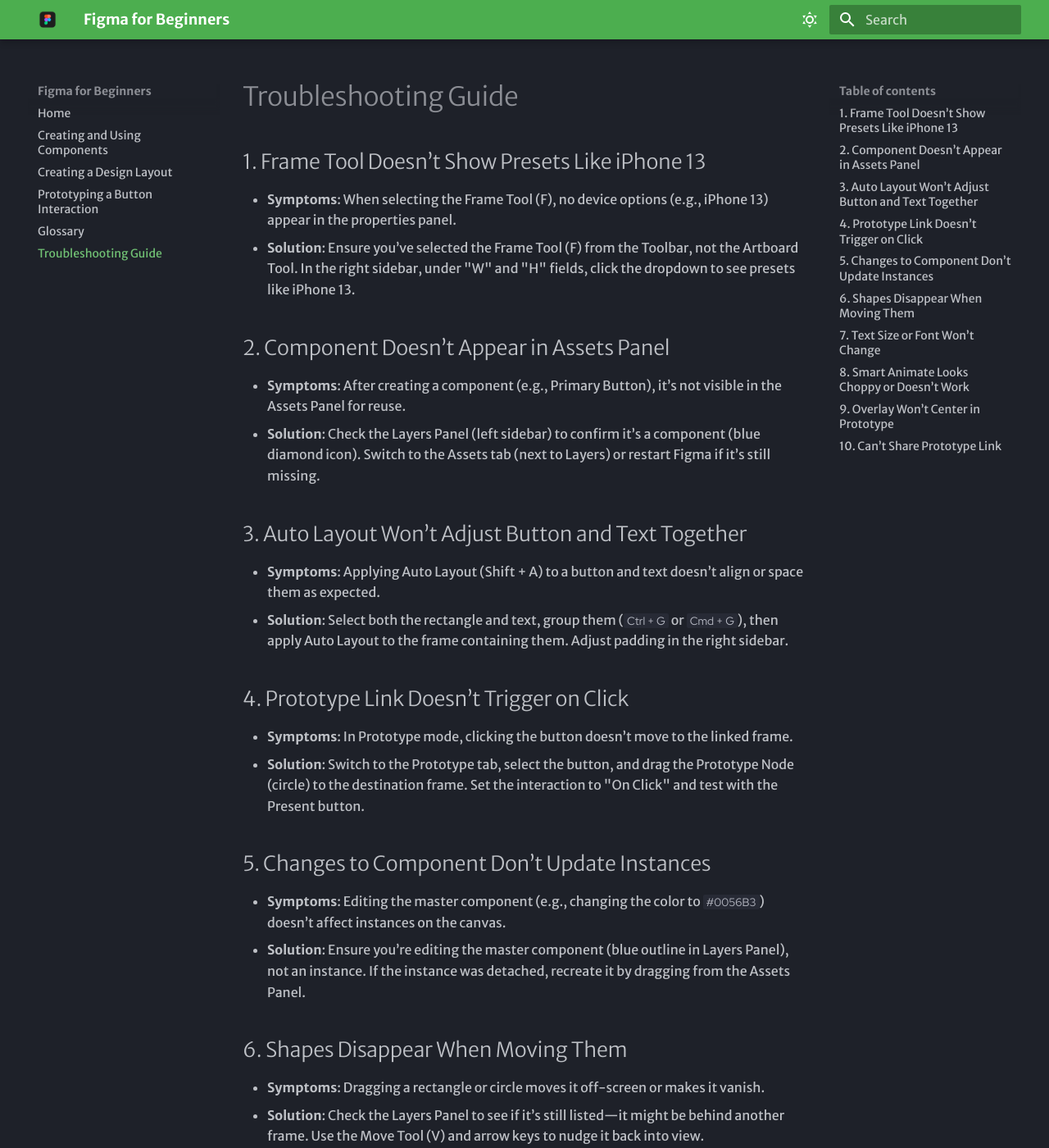
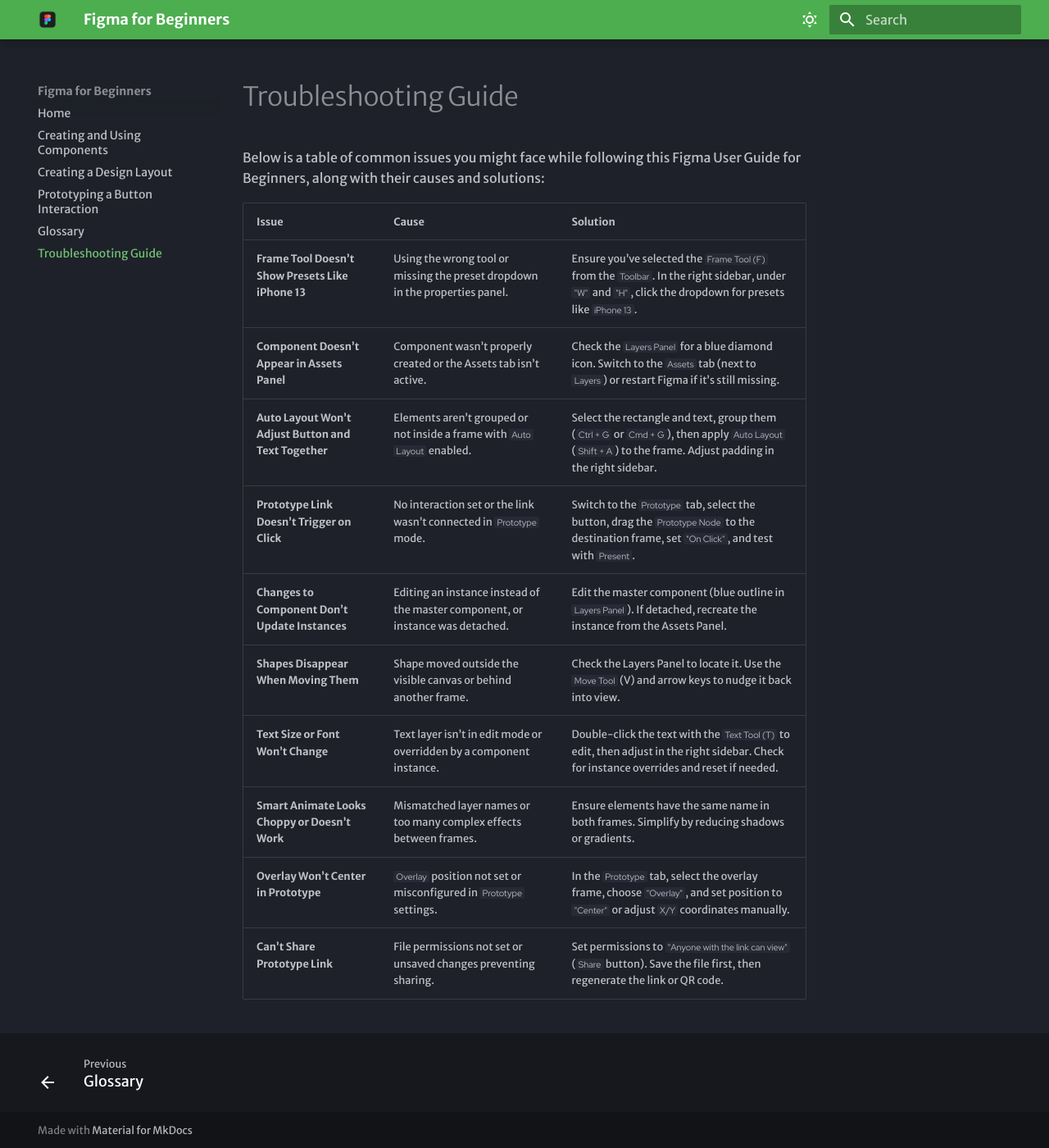
Before and after one commit to RamandeepKaurKainth/mkdocs-Comm2216, an MkDocs documentation site: the page built from docs/troubleshooting.md, in a window 1280 px wide and 1400 px high. Shown: the whole window at 82% size. Built offline with MkDocs 1.6.1 and Material for MkDocs 9.7.7, drawn with Linux system fonts in a browser that asks for light colours; some of the changed text lies outside the part shown.

Commit message:
fixed errors..

```diff
--- a/docs/troubleshooting.md
+++ b/docs/troubleshooting.md
@@ -1,41 +1,16 @@
 # Troubleshooting Guide
 
-## 1. Frame Tool Doesn’t Show Presets Like iPhone 13
-- **Symptoms**: When selecting the Frame Tool (F), no device options (e.g., iPhone 13) appear in the properties panel.
-- **Solution**: Ensure you’ve selected the Frame Tool (F) from the Toolbar, not the Artboard Tool. In the right sidebar, under "W" and "H" fields, click the dropdown to see presets like iPhone 13.
+Below is a table of common issues you might face while following this Figma User Guide for Beginners, along with their causes and solutions:
 
-## 2. Component Doesn’t Appear in Assets Panel
-- **Symptoms**: After creating a component (e.g., Primary Button), it’s not visible in the Assets Panel for reuse.
-- **Solution**: Check the Layers Panel (left sidebar) to confirm it’s a component (blue diamond icon). Switch to the Assets tab (next to Layers) or restart Figma if it’s still missing.
-
-## 3. Auto Layout Won’t Adjust Button and Text Together
-- **Symptoms**: Applying Auto Layout (Shift + A) to a button and text doesn’t align or space them as expected.
-- **Solution**: Select both the rectangle and text, group them (`Ctrl + G` or `Cmd + G`), then apply Auto Layout to the frame containing them. Adjust padding in the right sidebar.
-
-## 4. Prototype Link Doesn’t Trigger on Click
-- **Symptoms**: In Prototype mode, clicking the button doesn’t move to the linked frame.
-- **Solution**: Switch to the Prototype tab, select the button, and drag the Prototype Node (circle) to the destination frame. Set the interaction to "On Click" and test with the Present button.
-
-## 5. Changes to Component Don’t Update Instances
-- **Symptoms**: Editing the master component (e.g., changing the color to `#0056B3`) doesn’t affect instances on the canvas.
-- **Solution**: Ensure you’re editing the master component (blue outline in Layers Panel), not an instance. If the instance was detached, recreate it by dragging from the Assets Panel.
-
-## 6. Shapes Disappear When Moving Them
-- **Symptoms**: Dragging a rectangle or circle moves it off-screen or makes it vanish.
-- **Solution**: Check the Layers Panel to see if it’s still listed—it might be behind another frame. Use the Move Tool (V) and arrow keys to nudge it back into view.
-
-## 7. Text Size or Font Won’t Change
-- **Symptoms**: Adjusting font size (e.g., to 16px) or weight (e.g., bold) in the properties panel has no effect.
-- **Solution**: Double-click the text layer with the Text Tool (T) to enter edit mode, then apply changes in the right sidebar. Ensure no overrides from an instance are blocking edits.
-
-## 8. Smart Animate Looks Choppy or Doesn’t Work
-- **Symptoms**: Prototype transitions with Smart Animate are jerky or don’t animate as expected.
-- **Solution**: Ensure elements (e.g., button shapes) have the same layer name in both frames. Simplify the design by reducing overlapping effects like shadows or gradients.
-
-## 9. Overlay Won’t Center in Prototype
-- **Symptoms**: An overlay (e.g., a modal) appears off-screen or misaligned when previewed.
-- **Solution**: In the Prototype tab, select the overlay frame, choose "Overlay" in the interaction settings, and set its position to "Center" or adjust manually with X/Y coordinates.
-
-## 10. Can’t Share Prototype Link
-- **Symptoms**: Clicking the Share button doesn’t generate a clickable link or QR code.
-- **Solution**: Check your file’s permissions (top-right Share button > "Anyone with the link can view"). Save the file first if it’s new, then try sharing again.
+| Issue                                | Cause                                                                 | Solution                                                                                          |
+|--------------------------------------|----------------------------------------------------------------------|---------------------------------------------------------------------------------------------------|
+| **Frame Tool Doesn’t Show Presets Like iPhone 13** | Using the wrong tool or missing the preset dropdown in the properties panel. | Ensure you’ve selected the `Frame Tool (F)` from the `Toolbar`. In the right sidebar, under `"W"` and `"H"`, click the dropdown for presets like `iPhone 13`. |
+| **Component Doesn’t Appear in Assets Panel** | Component wasn’t properly created or the Assets tab isn’t active.    | Check the `Layers Panel` for a blue diamond icon. Switch to the `Assets` tab (next to `Layers`) or restart Figma if it’s still missing. |
+| **Auto Layout Won’t Adjust Button and Text Together** | Elements aren’t grouped or not inside a frame with `Auto Layout` enabled. | Select the rectangle and text, group them (`Ctrl + G` or `Cmd + G`), then apply `Auto Layout` (`Shift + A`) to the frame. Adjust padding in the right sidebar. |
+| **Prototype Link Doesn’t Trigger on Click** | No interaction set or the link wasn’t connected in `Prototype` mode.   | Switch to the `Prototype` tab, select the button, drag the `Prototype Node` to the destination frame, set `"On Click"`, and test with `Present`. |
+| **Changes to Component Don’t Update Instances** | Editing an instance instead of the master component, or instance was detached. | Edit the master component (blue outline in `Layers Panel`). If detached, recreate the instance from the Assets Panel. |
+| **Shapes Disappear When Moving Them** | Shape moved outside the visible canvas or behind another frame.      | Check the Layers Panel to locate it. Use the `Move Tool` (V) and arrow keys to nudge it back into view. |
+| **Text Size or Font Won’t Change**   | Text layer isn’t in edit mode or overridden by a component instance. | Double-click the text with the `Text Tool (T)` to edit, then adjust in the right sidebar. Check for instance overrides and reset if needed. |
+| **Smart Animate Looks Choppy or Doesn’t Work** | Mismatched layer names or too many complex effects between frames.   | Ensure elements have the same name in both frames. Simplify by reducing shadows or gradients.     |
+| **Overlay Won’t Center in Prototype** | `Overlay` position not set or misconfigured in `Prototype` settings.     | In the `Prototype` tab, select the overlay frame, choose `"Overlay"`, and set position to `"Center"` or adjust `X/Y` coordinates manually. |
+| **Can’t Share Prototype Link**       | File permissions not set or unsaved changes preventing sharing.      | Set permissions to `"Anyone with the link can view"` (`Share` button). Save the file first, then regenerate the link or QR code. |
```
